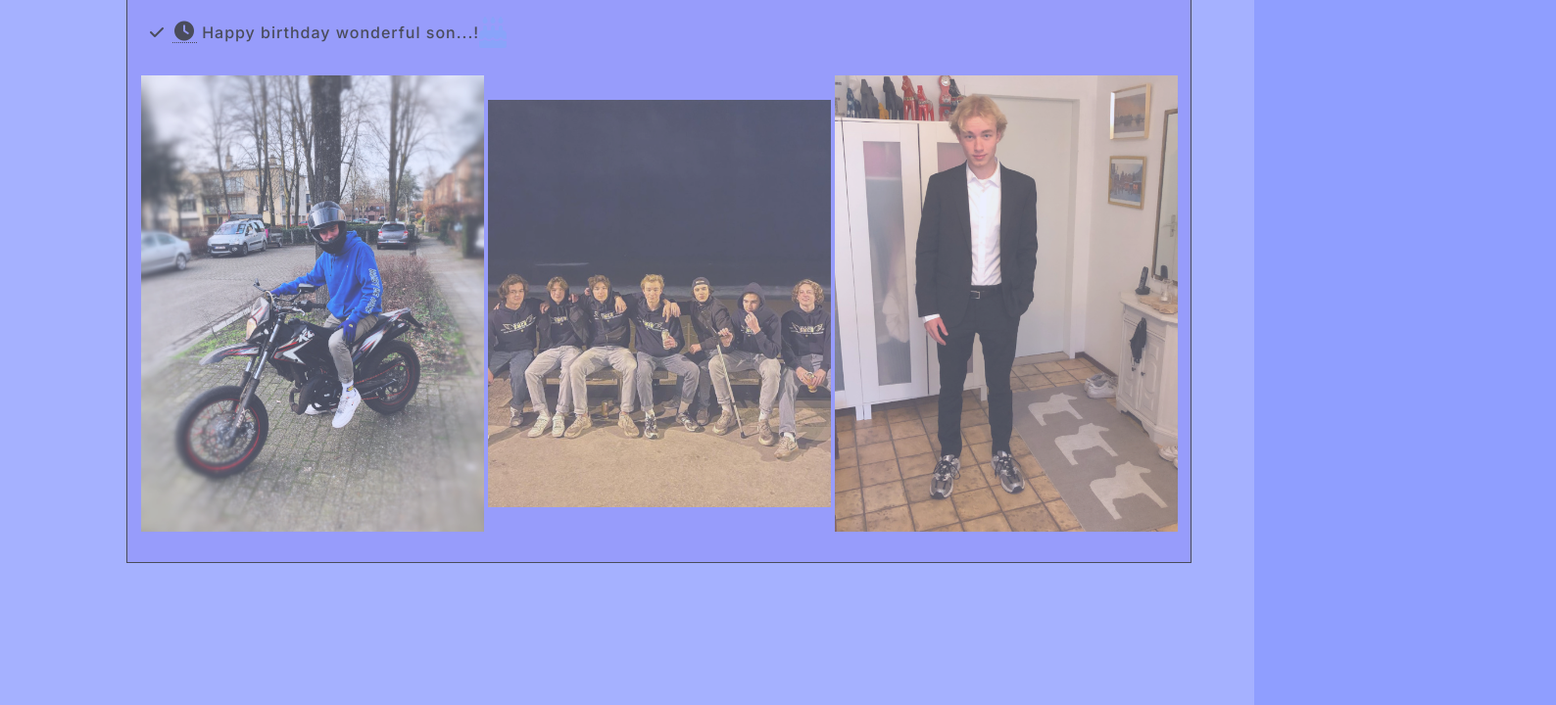
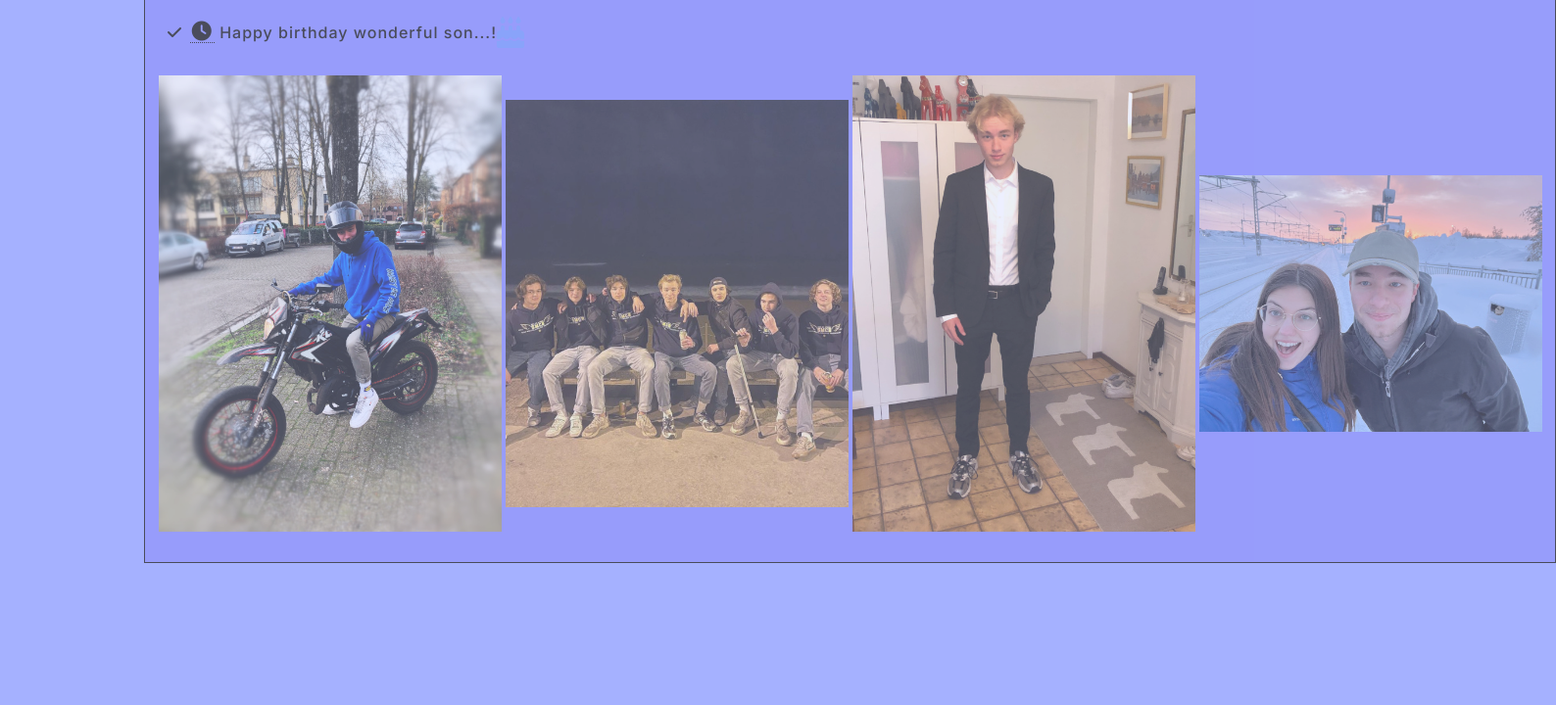
Before and after one commit to Mathiaspihl/14012004, a plain HTML site: page index.html in a window 1280 px wide. Shown: the part 157-877 px from the top of the page at 98% size, 1588 px wide, since content can reach past the window. Drawn offline with Linux system fonts and the light colour scheme; a web font is replaced by a local one.

Commit message:
Added 4th pic

```diff
--- a/index.html
+++ b/index.html
@@ -66,7 +66,7 @@
 								<td style="text-align: center;"><img width="350px" src="./images/jonte_1.jpg"></td>
 								<td style="text-align: center;"><img width="350px" src="./images/jonte_2.jpg"></td>
 								<td style="text-align: center;"><img width="350px" src="./images/jonte_3.jpg"></td>
-
+								<td style="text-align: center;"><img width="350px" src="./images/jonte_4.jpg"></td>
 							</tr>
 						</table>
 					</p>
```
